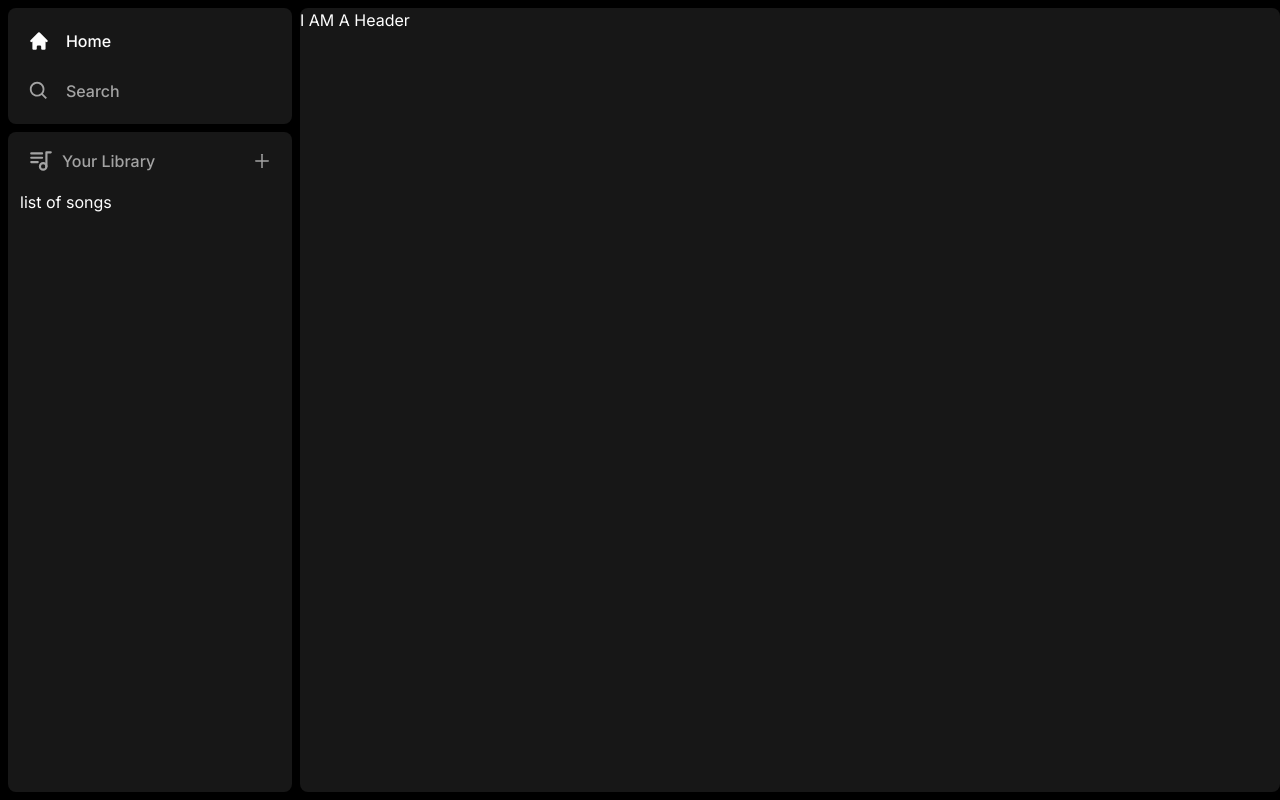
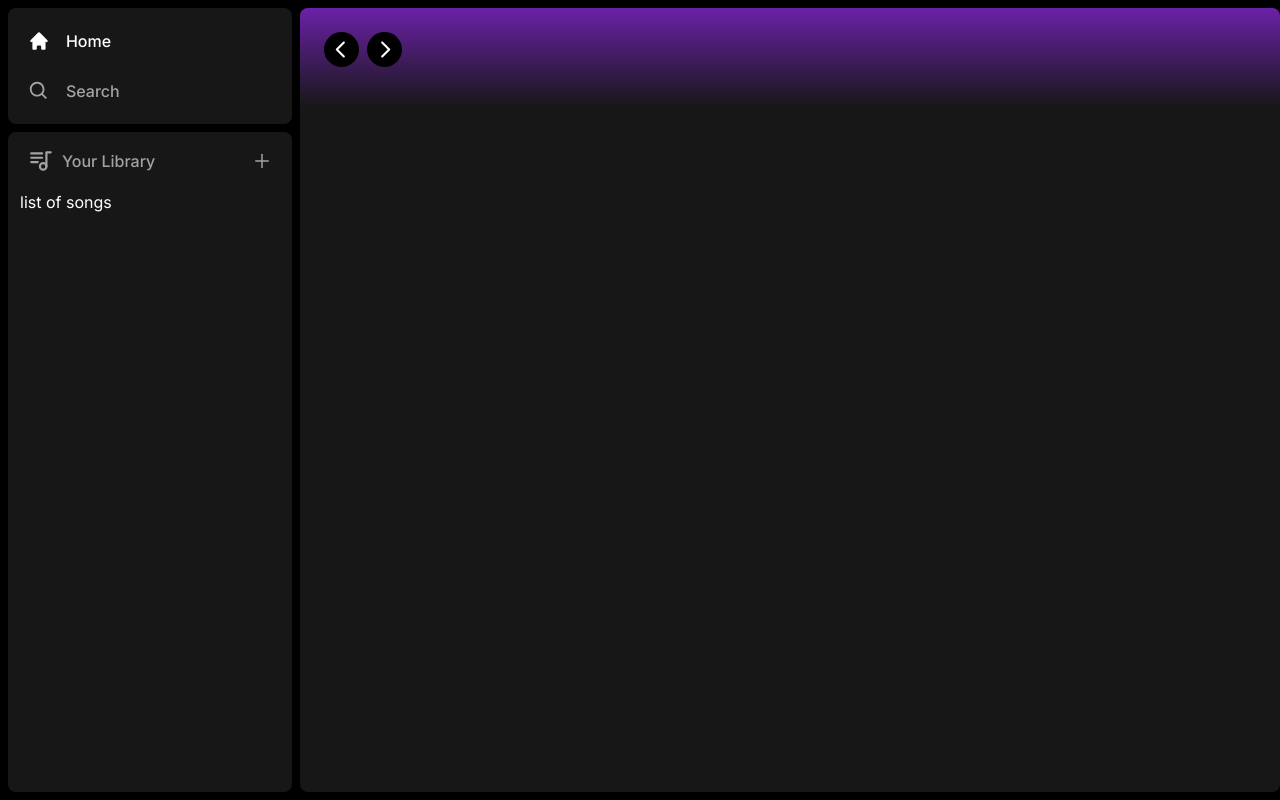
Before and after one commit to katleschris/music-app, a Next.js app: page / in a window 1280 px wide. Built offline with nearby package versions, Linux system fonts and the light colour scheme.

Commit message:
Added buttons to move forward and back

```diff
--- a/app/(site)/page.tsx
+++ b/app/(site)/page.tsx
@@ -1,4 +1,6 @@
 import Header from '../../components/Header'
+
+
 export default function Home() {
   return (
     <div className='
--- a/components/Header.tsx
+++ b/components/Header.tsx
@@ -1,3 +1,9 @@
+'use client'
+import { useRouter } from 'next/navigation'
+import { twMerge } from 'tailwind-merge';
+import { fileURLToPath } from 'url';
+import { RxCaretLeft, RxCaretRight } from 'react-icons/rx'
+
 interface HeaderProps {
     children: React.ReactNode;
     className?: string;
@@ -7,8 +13,58 @@
     children,
     className,
 }) => {
+    const router = useRouter();
+
+    const handleLogout = () =>{
+        //Logout the user
+    }
+
     return (
-        <div>I AM A Header</div>
+        <div className={twMerge(`
+        h-fit
+        bg-gradient-to-b
+        from-purple-800
+        p-6
+        `, className)}>
+            <div className='
+            w-full
+            mb-4
+            flex
+            items-center
+            justify-between'>
+                <div className='
+                    hidden
+                    md:flex
+                    gap-x-2
+                    items-center
+                    '>
+                    <button
+                    onClick={() => router.back()}
+                    className='
+                      rounded-full
+                      bg-black
+                      flex
+                      items-center
+                      justify-center
+                      hover:opacity-75
+                      transition'   >
+                        <RxCaretLeft size={35} className='text-white'/>
+                    </button>
+                    <button
+                    onClick={() => router.forward()}
+                    className='
+                      rounded-full
+                      bg-black
+                      flex
+                      items-center
+                      justify-center
+                      hover:opacity-75
+                      transition'   >
+                        <RxCaretRight size={35} className='text-white'/>
+                    </button>
+                </div>
+            </div>
+        </div>
     )
 }
 export default Header
```
